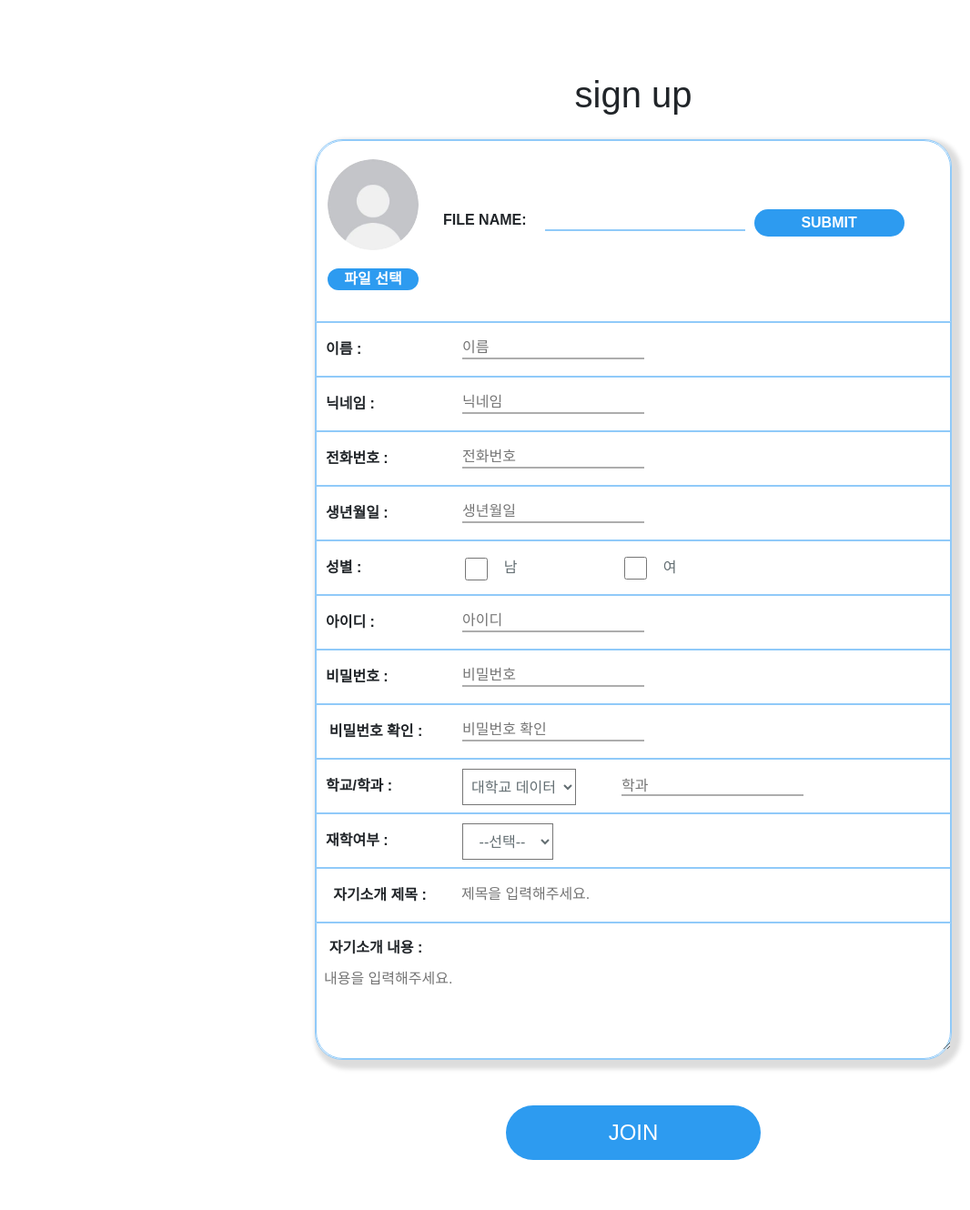
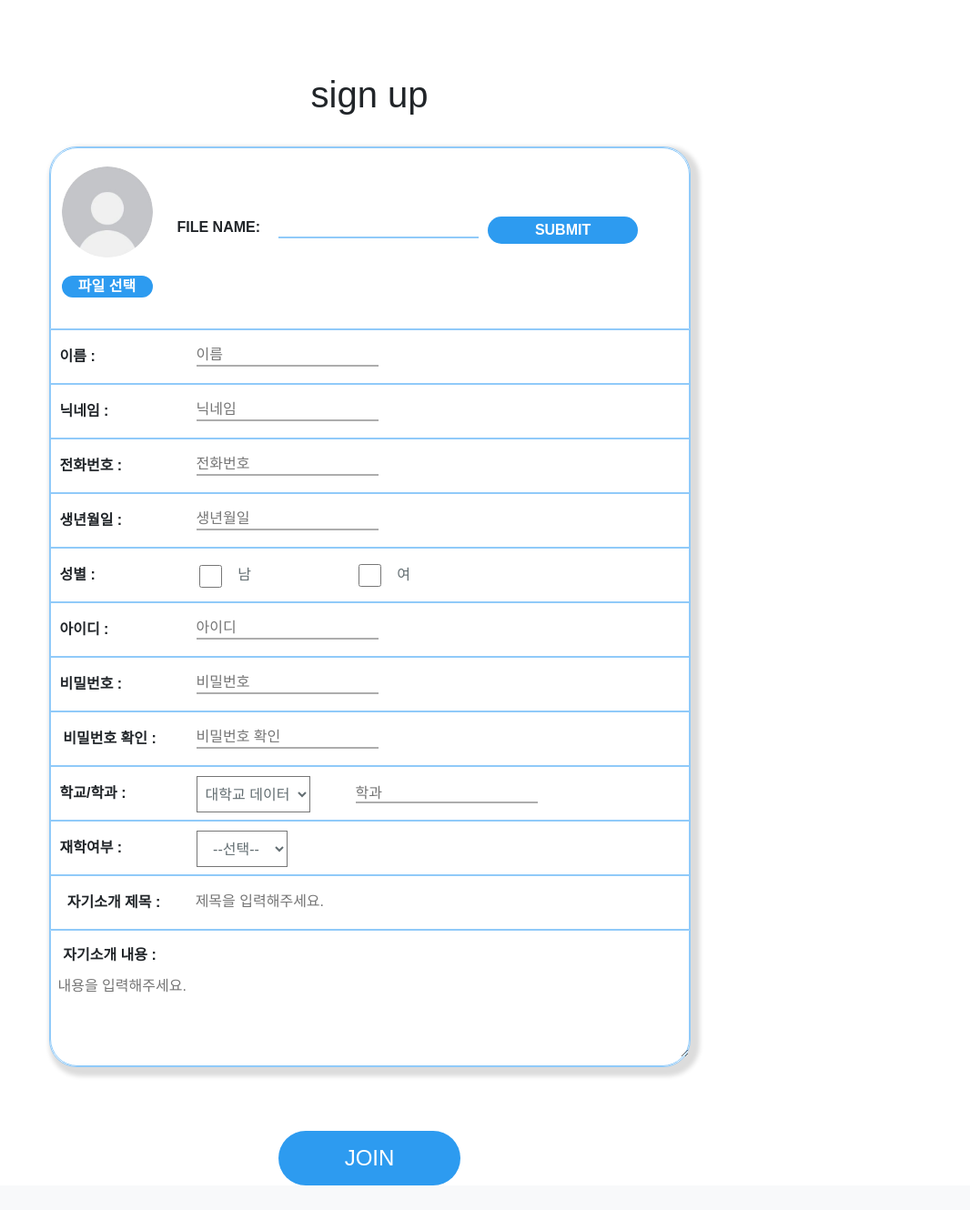
Before and after one commit to minseokhouse/django, a Django app: page /join_mentor/ in a window 1320 px wide. Shown: the part 93-1423 px from the top of the page at 91% size, without its empty margins (254-1320 px from the left). After the commit the page ends 1396 px from the top, so only its background shows below. Run offline with Django 4.2, Linux system fonts and the light colour scheme; some libraries are stand-ins or nearby versions.

Commit message:
커뮤니티, 자기소개서 페이지

```diff
--- a/static/css/join_mentor.css
+++ b/static/css/join_mentor.css
@@ -12,10 +12,12 @@
   }
 
   .signForm{
-    width: 700px;
-    height: 1250px;
+    display: flex;
+    flex-direction: column;
+    justify-content: center;
+    align-items: center;
     text-align:center;
-    margin-left: 600px;
+    /* margin-left: 600px; */
     margin-top: 80px;
 
   }
@@ -509,6 +511,11 @@
     border-bottom-right-radius: 30px;
   }
 
+  .sign_btn_bg{
+    margin-top: 20px;
+    width: 500px;
+  }
+
   .sign_btn{
     width: 40%;
     height: 60px;
--- a/user/templates/user/join_mentor.html
+++ b/user/templates/user/join_mentor.html
@@ -155,7 +155,9 @@
                     <div id="descriptionError" class="error"></div>
             </div>
         </div>
-        <input type="submit" class="sign_btn" value="JOIN"/>
+        <div class="sign_btn_bg">
+            <input type="submit" class="sign_btn" value="JOIN"/>
+        </div>
 
     </form>
 
```
